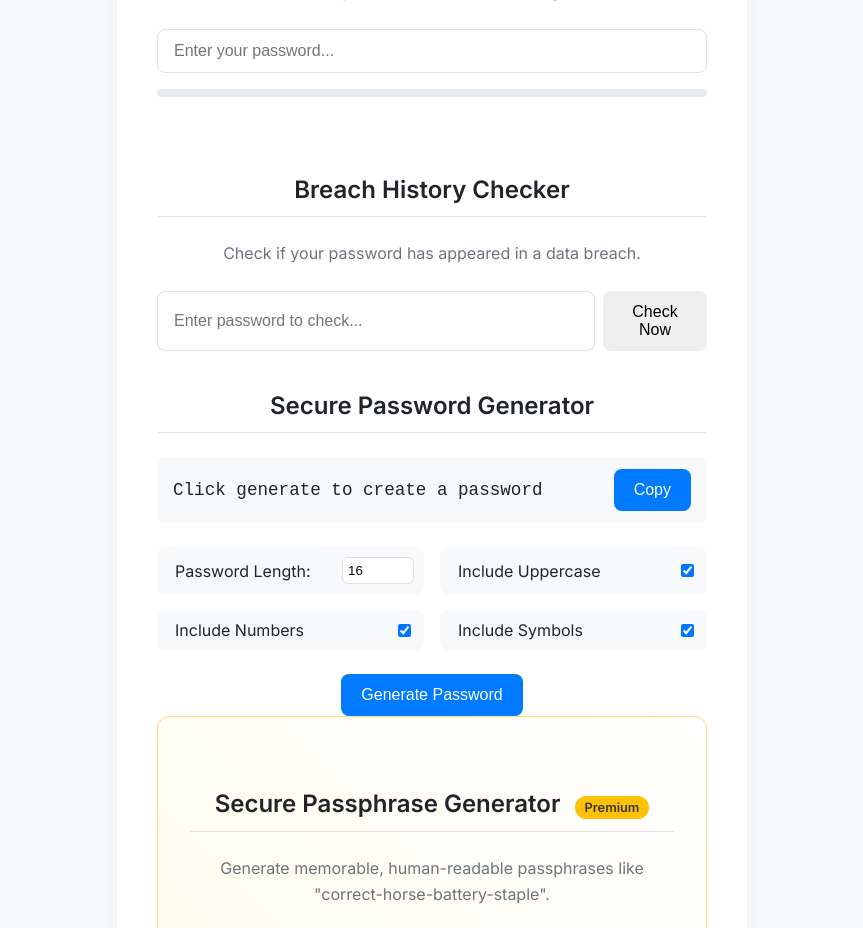
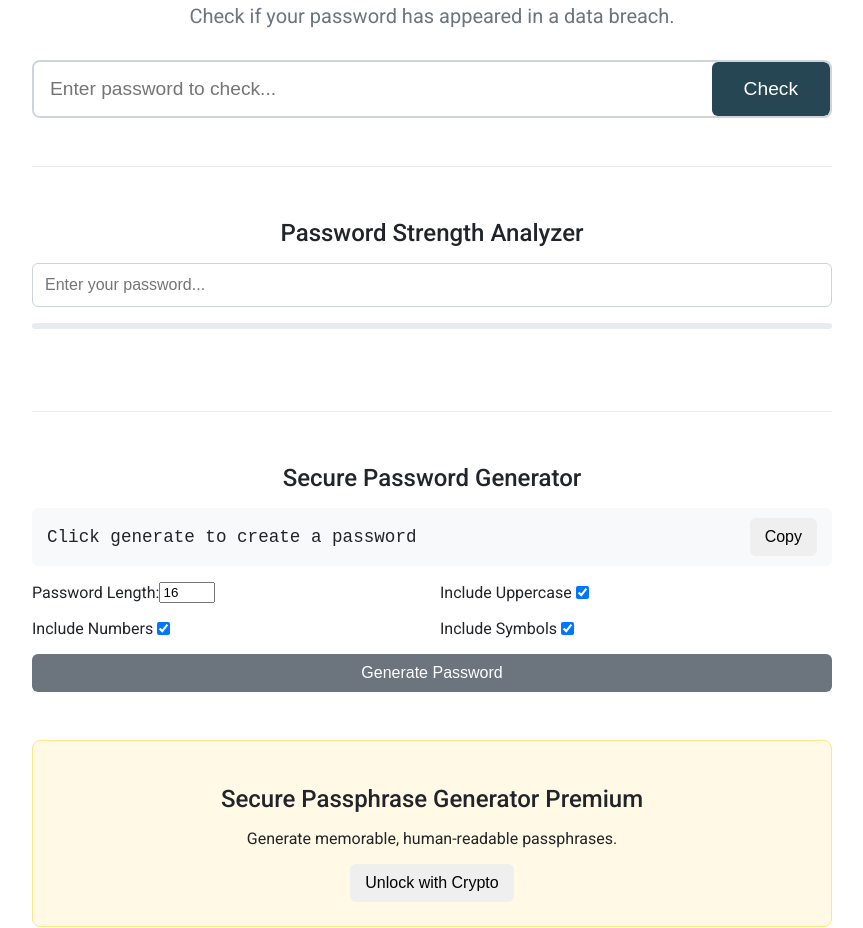
Before and after one commit to Chmgx81/cyber-toolkit, a plain HTML site: page index.html in a window 1280 px wide. Shown: the part 243-1171 px from the top of the page, without its empty margins (208-1071 px from the left). Drawn offline with Linux system fonts and the light colour scheme.

Commit message:
Design: Redesign UI to match Have I Been Pwned aesthetic

```diff
--- a/index.html
+++ b/index.html
@@ -8,28 +8,26 @@
 </head>
 <body>
     <div class="container">
-        <h1>Secure Password Toolkit</h1>
+
+        <!-- Breach History Checker -->
+        <div class="tool-module main-tool">
+            <h1>pwned?</h1>
+            <p class="subtitle">Check if your password has appeared in a data breach.</p>
+            <div class="breach-checker-form">
+                <input type="password" id="breach-check-input" placeholder="Enter password to check...">
+                <button id="breach-check-btn">Check</button>
+            </div>
+            <div id="breach-result" class="breach-result"></div>
+        </div>
 
         <!-- Password Strength Analyzer -->
         <div class="tool-module">
             <h2>Password Strength Analyzer</h2>
-            <p>Enter a password to check its strength.</p>
             <input type="text" id="password-input" placeholder="Enter your password...">
             <div class="strength-meter">
                 <div id="strength-bar" class="strength-bar"></div>
             </div>
             <p id="strength-text"></p>
-        </div>
-
-        <!-- Breach History Checker -->
-        <div class="tool-module">
-            <h2>Breach History Checker</h2>
-            <p>Check if your password has appeared in a data breach.</p>
-            <div class="breach-checker-form">
-                <input type="password" id="breach-check-input" placeholder="Enter password to check...">
-                <button id="breach-check-btn">Check Now</button>
-            </div>
-            <div id="breach-result" class="breach-result"></div>
         </div>
 
         <!-- Secure Password Generator -->
@@ -64,11 +62,10 @@
         <div class="tool-module premium-feature">
             <h2>Secure Passphrase Generator <span class="premium-tag">Premium</span></h2>
             <div id="passphrase-generator-locked">
-                <p>Generate memorable, human-readable passphrases like "correct-horse-battery-staple".</p>
+                <p>Generate memorable, human-readable passphrases.</p>
                 <button id="unlock-btn">Unlock with Crypto</button>
             </div>
             <div id="passphrase-generator-unlocked" class="hidden">
-                <p>Generate a secure passphrase below.</p>
                 <div class="generated-password-container">
                     <span id="generated-passphrase">---</span>
                 </div>
@@ -83,13 +80,12 @@
         <div class="modal-content">
             <span class="close-btn">&times;</span>
             <h2>Unlock Premium Features</h2>
-            <p>To unlock this feature, please send a one-time payment of <strong>1 USDC</strong> on the <strong>Polygon Network</strong> to the address below.</p>
+            <p>Send <strong>1 USDC</strong> on the <strong>Polygon Network</strong> to the address below.</p>
             <div class="wallet-info">
-                <label>USDC (Polygon) Address:</label>
                 <input type="text" id="wallet-address" value="YOUR_WALLET_ADDRESS_HERE" readonly>
                 <button id="copy-wallet-btn">Copy Address</button>
             </div>
-            <p>After sending, paste the Transaction Hash (TxID) below to verify and unlock.</p>
+            <p>After sending, paste the Transaction Hash (TxID) below to verify.</p>
             <div class="txid-info">
                 <input type="text" id="txid-input" placeholder="Paste Transaction Hash here...">
                 <button id="verify-tx-btn">Verify Payment</button>
--- a/style.css
+++ b/style.css
@@ -1,134 +1,145 @@
-@import url('https://fonts.googleapis.com/css2?family=Inter:wght@400;500;600;700&display=swap');
+@import url('https://fonts.googleapis.com/css2?family=Roboto:wght@400;500;700&display=swap');
 
 :root {
-    --primary-color: #007bff;
-    --primary-hover: #0056b3;
-    --background-color: #f8f9fa;
+    --background-color: #f5f5f5;
     --container-bg: #ffffff;
     --text-color: #212529;
     --muted-text: #6c757d;
-    --border-color: #dee2e6;
-    --shadow-color: rgba(0, 0, 0, 0.05);
-    --weak-red: #dc3545;
-    --medium-orange: #fd7e14;
-    --strong-blue: #0d6efd;
-    --very-strong-green: #198754;
+    --border-color: #ced4da;
+    --shadow-color: rgba(0, 0, 0, 0.1);
+    --safe-green: #2a9d8f;
+    --pwned-red: #e76f51;
+    --button-bg: #264653;
+    --button-hover: #2a9d8f;
 }
 
 body {
-    font-family: 'Inter', -apple-system, BlinkMacSystemFont, "Segoe UI", Roboto, Helvetica, Arial, sans-serif;
+    font-family: 'Roboto', sans-serif;
     background-color: var(--background-color);
     color: var(--text-color);
     display: flex;
     justify-content: center;
-    align-items: center;
+    align-items: flex-start;
     min-height: 100vh;
     margin: 0;
-    padding: 1rem;
+    padding: 2rem;
 }
 
 .container {
     background-color: var(--container-bg);
-    padding: 2.5rem;
-    border-radius: 12px;
-    box-shadow: 0 8px 24px var(--shadow-color);
+    padding: 3rem;
+    border-radius: 8px;
+    box-shadow: 0 4px 15px var(--shadow-color);
     width: 100%;
-    max-width: 550px;
+    max-width: 800px;
     text-align: center;
 }
 
-h1 {
-    font-size: 2rem;
+.main-tool h1 {
+    font-size: 3.5rem;
     font-weight: 700;
+    margin: 0;
+    color: #264653;
+}
+
+.main-tool .subtitle {
+    font-size: 1.25rem;
+    color: var(--muted-text);
     margin-bottom: 2rem;
+}
+
+.breach-checker-form {
+    display: flex;
+    border: 2px solid var(--border-color);
+    border-radius: 8px;
+    overflow: hidden;
+}
+
+#breach-check-input {
+    flex-grow: 1;
+    border: none;
+    padding: 1rem;
+    font-size: 1.2rem;
+}
+
+#breach-check-input:focus {
+    outline: none;
+}
+
+#breach-check-btn {
+    background-color: var(--button-bg);
+    color: white;
+    border: none;
+    padding: 0 2rem;
+    font-size: 1.2rem;
+    cursor: pointer;
+    transition: background-color 0.2s;
+}
+
+#breach-check-btn:hover {
+    background-color: var(--button-hover);
+}
+
+.breach-result {
+    margin-top: 1.5rem;
+    padding: 1.5rem;
+    border-radius: 8px;
+    font-size: 1.2rem;
+    font-weight: 500;
+    display: none;
+}
+
+.breach-result.safe {
+    background-color: var(--safe-green);
+    color: white;
+}
+
+.breach-result.pwned {
+    background-color: var(--pwned-red);
+    color: white;
+}
+
+/* Secondary Tools Styling */
+.tool-module {
+    margin-top: 3rem;
+    padding-top: 2rem;
+    border-top: 1px solid #e9ecef;
 }
 
 h2 {
     font-size: 1.5rem;
-    font-weight: 600;
+    font-weight: 500;
     color: var(--text-color);
-    border-bottom: 1px solid var(--border-color);
-    padding-bottom: 0.75rem;
-    margin-top: 2.5rem;
-    margin-bottom: 1.5rem;
-}
-
-p {
-    color: var(--muted-text);
-    margin-bottom: 1.5rem;
-    line-height: 1.6;
+    margin-bottom: 1rem;
 }
 
 #password-input {
     width: 100%;
-    padding: 12px 16px;
+    padding: 12px;
     font-size: 1rem;
     border: 1px solid var(--border-color);
-    border-radius: 8px;
-    margin-bottom: 1rem;
+    border-radius: 6px;
     box-sizing: border-box;
-    transition: border-color 0.2s, box-shadow 0.2s;
-}
-
-#password-input:focus, #breach-check-input:focus {
-    outline: none;
-    border-color: var(--primary-color);
-    box-shadow: 0 0 0 3px rgba(0, 123, 255, 0.25);
-}
-
-.breach-checker-form {
-    display: flex;
-    gap: 0.5rem;
     margin-bottom: 1rem;
 }
 
-#breach-check-input {
-    flex-grow: 1;
-    width: 100%;
-    padding: 12px 16px;
-    font-size: 1rem;
-    border: 1px solid var(--border-color);
-    border-radius: 8px;
-    box-sizing: border-box;
-    transition: border-color 0.2s, box-shadow 0.2s;
-}
-
-.breach-result {
-    padding: 1rem;
-    border-radius: 8px;
-    font-weight: 500;
-    display: none; /* Hidden by default */
-}
-
-.breach-result.safe {
-    background-color: #d1e7dd;
-    color: #0f5132;
-}
-
-.breach-result.pwned {
-    background-color: #f8d7da;
-    color: #842029;
-}
-
 .strength-meter {
-    width: 100%;
-    height: 8px;
+    height: 6px;
     background-color: #e9ecef;
-    border-radius: 4px;
+    border-radius: 3px;
     overflow: hidden;
-    margin-bottom: 0.75rem;
+    margin-bottom: 0.5rem;
 }
 
 .strength-bar {
     height: 100%;
     width: 0;
-    background-color: var(--weak-red);
     transition: width 0.3s ease, background-color 0.3s ease;
 }
 
 #strength-text {
     font-weight: 500;
-    min-height: 24px;
+    min-height: 20px;
     font-size: 0.9rem;
 }
 
@@ -136,100 +147,55 @@ p {
     display: flex;
     justify-content: space-between;
     align-items: center;
-    background-color: var(--background-color);
-    padding: 12px 16px;
-    border-radius: 8px;
-    margin-bottom: 1.5rem;
-    word-break: break-all;
+    background-color: #f8f9fa;
+    padding: 10px 15px;
+    border-radius: 6px;
+    margin-bottom: 1rem;
 }
 
 #generated-password, #generated-passphrase {
-    font-family: "SF Mono", "Courier New", Courier, monospace;
-    color: var(--text-color);
+    font-family: monospace;
     font-size: 1.1rem;
 }
 
 button {
     border: none;
-    padding: 12px 20px;
-    border-radius: 8px;
+    border-radius: 6px;
     cursor: pointer;
     font-size: 1rem;
     font-weight: 500;
-    transition: background-color 0.2s, transform 0.1s;
+    padding: 10px 15px;
+    transition: background-color 0.2s;
 }
 
-button:hover {
-    transform: translateY(-1px);
+#generate-btn, #generate-passphrase-btn {
+    background-color: #6c757d;
+    color: white;
+    width: 100%;
 }
 
-button:active {
-    transform: translateY(0);
-}
-
-#copy-btn, #generate-btn, #generate-passphrase-btn, #verify-tx-btn, #copy-wallet-btn {
-    background-color: var(--primary-color);
-    color: white;
-}
-
-#copy-btn:hover, #generate-btn:hover, #generate-passphrase-btn:hover, #verify-tx-btn:hover, #copy-wallet-btn:hover {
-    background-color: var(--primary-hover);
+#generate-btn:hover, #generate-passphrase-btn:hover {
+    background-color: #5a6268;
 }
 
 .generator-options {
     display: grid;
-    grid-template-columns: repeat(auto-fit, minmax(200px, 1fr));
+    grid-template-columns: 1fr 1fr;
     gap: 1rem;
     text-align: left;
-    margin-bottom: 1.5rem;
+    margin-bottom: 1rem;
 }
 
 .option {
     display: flex;
     align-items: center;
-    background-color: var(--background-color);
-    padding: 10px;
-    border-radius: 8px;
-}
-
-.option label {
-    margin-right: auto;
-    padding-left: 0.5rem;
-}
-
-.option input[type="number"] {
-    width: 60px;
-    border: 1px solid var(--border-color);
-    border-radius: 6px;
-    padding: 5px;
 }
 
 .premium-feature {
-    background: linear-gradient(45deg, #fffbeb, #fff);
-    border: 1px solid #ffdd77;
-    border-radius: 12px;
-    padding: 2rem;
-}
-
-.premium-tag {
-    background-color: #ffc107;
-    color: #343a40;
-    padding: 4px 10px;
-    border-radius: 12px;
-    font-size: 0.8rem;
-    font-weight: 600;
-    display: inline-block;
-    margin-left: 0.5rem;
-}
-
-#unlock-btn {
-    background-color: #ffc107;
-    color: #212529;
-    font-weight: 600;
-}
-
-#unlock-btn:hover {
-    background-color: #e0a800;
+    background-color: #fff9e6;
+    border: 1px solid #ffe58f;
+    border-radius: 8px;
+    padding: 1.5rem;
 }
 
 .hidden {
@@ -252,39 +218,8 @@ button:active {
 
 .modal-content {
     background-color: var(--container-bg);
-    padding: 2.5rem;
-    border-radius: 12px;
+    padding: 2rem;
+    border-radius: 8px;
     width: 90%;
     max-width: 500px;
-    position: relative;
-    box-shadow: 0 10px 30px rgba(0, 0, 0, 0.1);
 }
-
-.close-btn {
-    position: absolute;
-    top: 15px;
-    right: 20px;
-    font-size: 2.5rem;
-    color: #aaa;
-    cursor: pointer;
-    transition: color 0.2s;
-}
-
-.close-btn:hover {
-    color: #333;
-}
-
-.wallet-info, .txid-info {
-    display: flex;
-    flex-direction: column;
-    gap: 0.75rem;
-    margin-top: 1.5rem;
-}
-
-.wallet-info input, .txid-info input {
-    width: 100%;
-    padding: 12px;
-    border: 1px solid var(--border-color);
-    border-radius: 8px;
-    box-sizing: border-box;
-}
```
